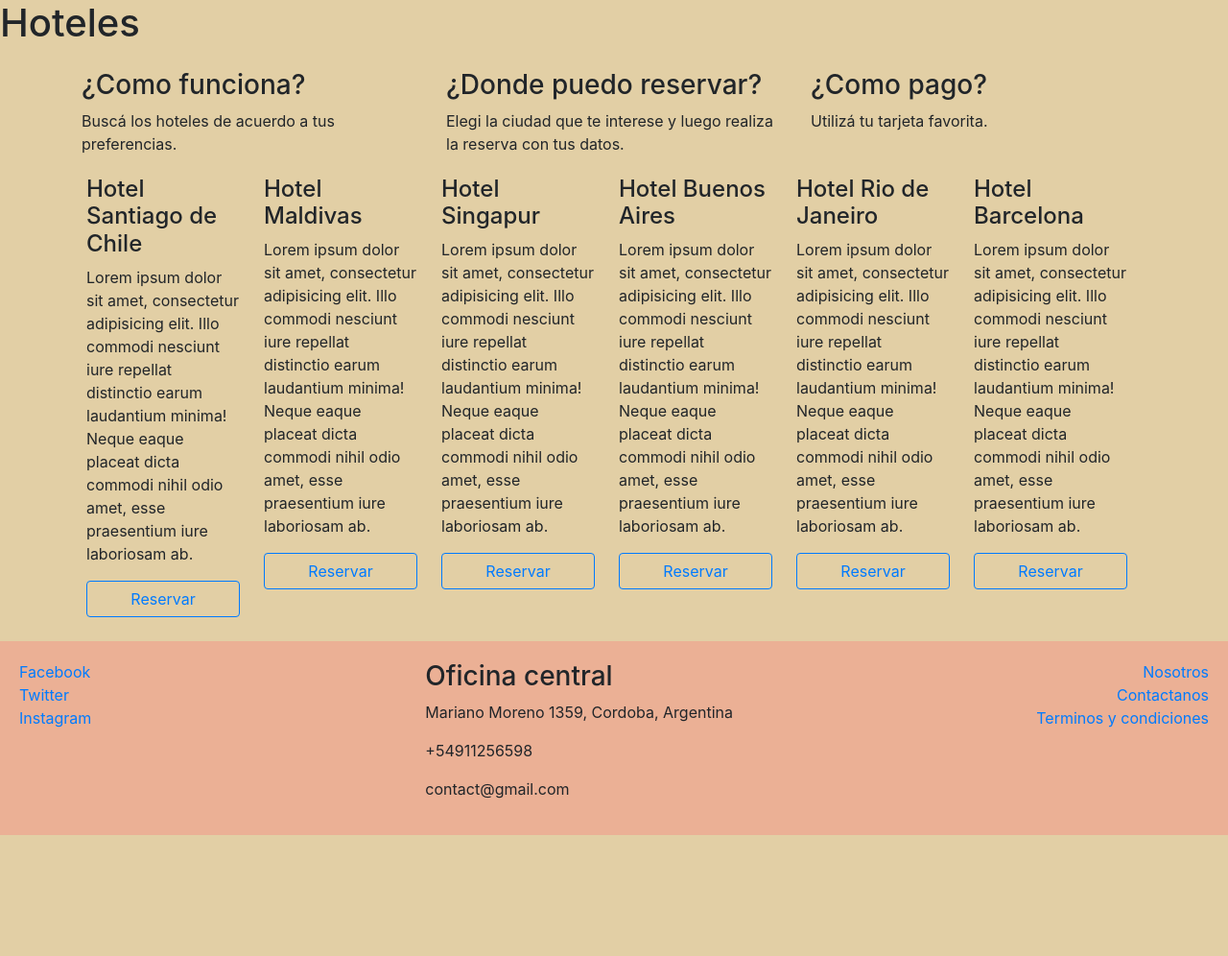
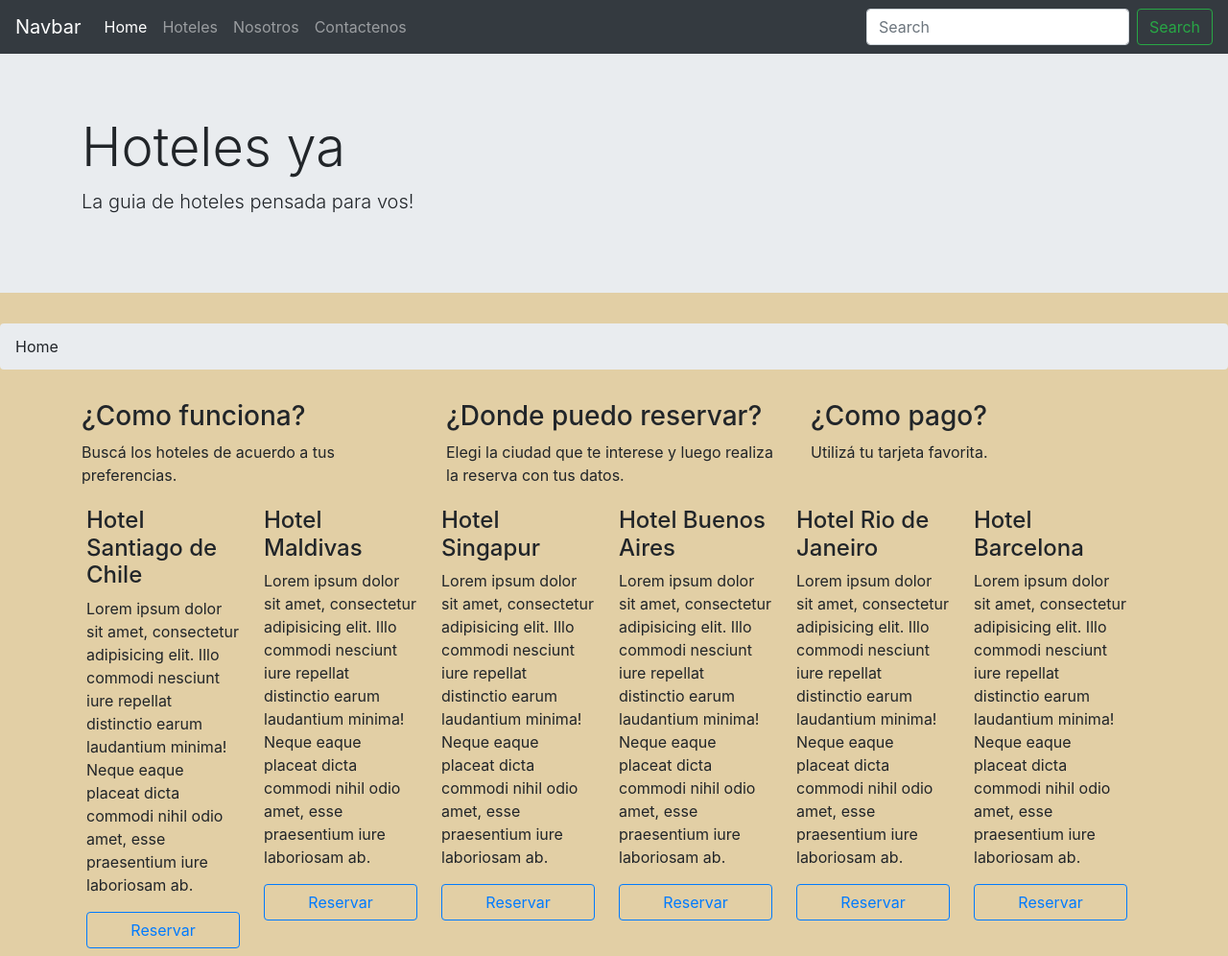
Before and after one commit to gabif94/guia-hoteles, a website: page index.html in a window 1280 px wide. Shown: the top 996 px of the page at 96% size. Before the commit the page ends 875 px from the top, so only its background shows below. Drawn offline with nearby package versions, Linux system fonts and the light colour scheme.

Commit message:
agregado about, navbar y breadcrumb

```diff
--- a/index.html
+++ b/index.html
@@ -14,9 +14,45 @@
 </head>
 
 <body>
-    <div>
-        <h1>Hoteles</h1>
+    <nav class="navbar navbar-expand-lg navbar-dark bg-dark">
+        <a class="navbar-brand" href="#">Navbar</a>
+        <button class="navbar-toggler" type="button" data-toggle="collapse" data-target="#navbarSupportedContent" aria-controls="navbarSupportedContent" aria-expanded="false" aria-label="Toggle navigation">
+          <span class="navbar-toggler-icon"></span>
+        </button>
+
+        <div class="collapse navbar-collapse" id="navbarSupportedContent">
+            <ul class="navbar-nav mr-auto">
+                <li class="nav-item active">
+                    <a class="nav-link" href="./index.html">Home <span class="sr-only">(current)</span></a>
+                </li>
+                <li class="nav-item">
+                    <a class="nav-link" href="./about.html">Hoteles</a>
+                </li>
+                <li class="nav-item">
+                    <a class="nav-link" href="#">Nosotros</a>
+                </li>
+                <li class="nav-item">
+                    <a class="nav-link" href="#">Contactenos</a>
+                </li>
+
+            </ul>
+            <form class="form-inline my-2 my-lg-0">
+                <input class="form-control mr-sm-2" type="search" placeholder="Search" aria-label="Search">
+                <button class="btn btn-outline-success my-2 my-sm-0" type="submit">Search</button>
+            </form>
+        </div>
+    </nav>
+    <div class="jumbotron jumbotron-fluid">
+        <div class="container">
+            <h1 class="display-4">Hoteles ya</h1>
+            <p class="lead">La guia de hoteles pensada para vos!</p>
+        </div>
     </div>
+    <nav aria-label="breadcrumb">
+        <ol class="breadcrumb">
+            <li class="breadcrumb-item"><a aria-current="page">Home</a></li>
+        </ol>
+    </nav>
     <div class="container">
         <div class="row">
             <div class="col-sm-4">
```
Also changed, not shown: about.html (added, +99 -0 lines).
